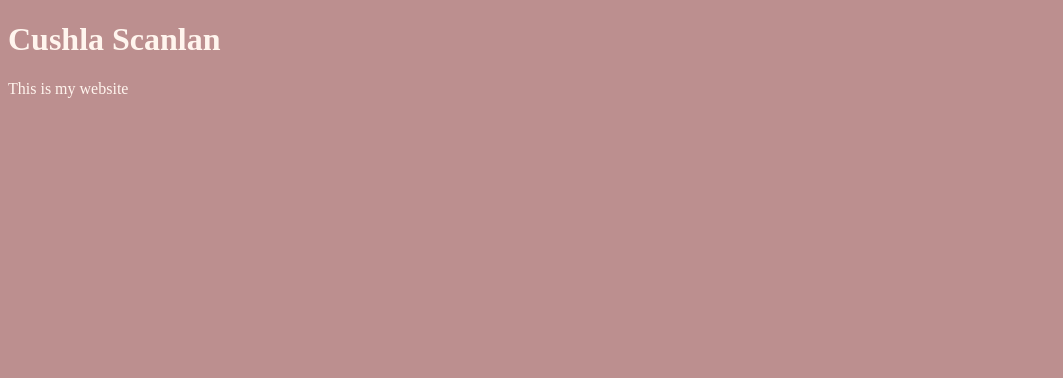
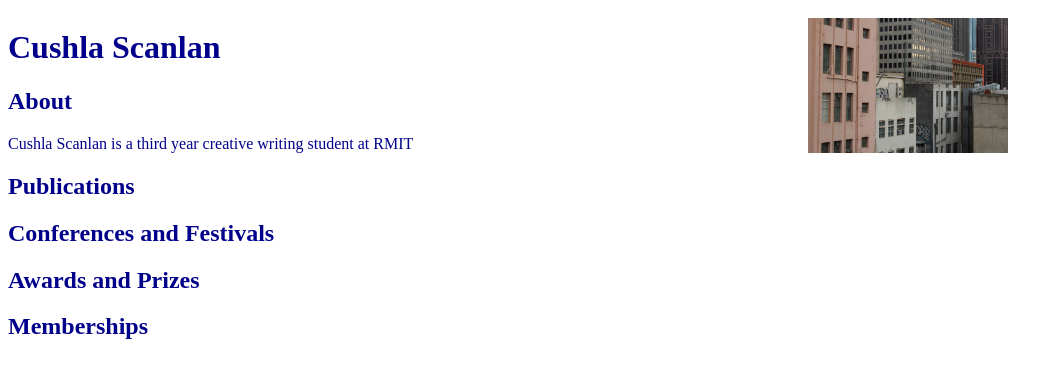
Before and after one commit to cushlascanlan/cushlascanlan.github.io, a plain HTML site: page index.html in a window 1280 px wide. Shown: the whole page, without its empty margins (0-1063 px from the left). Drawn offline with Linux system fonts and the light colour scheme.

Commit message:
channggeess

```diff
--- a/css/styles.css
+++ b/css/styles.css
@@ -1,4 +1,13 @@
 body {
-    background-color:rosybrown;
-    color:seashell;
+    background-color: white;
+    color: darkblue;
+    position: absolute;
 }
+
+.profile-image {
+    width:200px;
+    height:auto;
+    position: absolute;
+    top: 10px;
+    left: 800px;
+}
--- a/index.html
+++ b/index.html
@@ -14,7 +14,18 @@
 
 <body>
     <h1>Cushla Scanlan</h1>
-    <p>This is my website</p>
+    <h2>About</h2>
+    <p>Cushla Scanlan is a third year creative writing student at RMIT
+    </p>
+    <img class="profile-image" src="img/yus city.jpg">
+    <h2>Publications</h2>
+
+    <h2>Conferences and Festivals</h2>
+
+    <h2>Awards and Prizes</h2>
+
+    <h2>Memberships</h2>
+
   <script src="js/scripts.js"></script>
 </body>
 </html>
```
Also changed, not shown: img/yus city.jpg (added).
